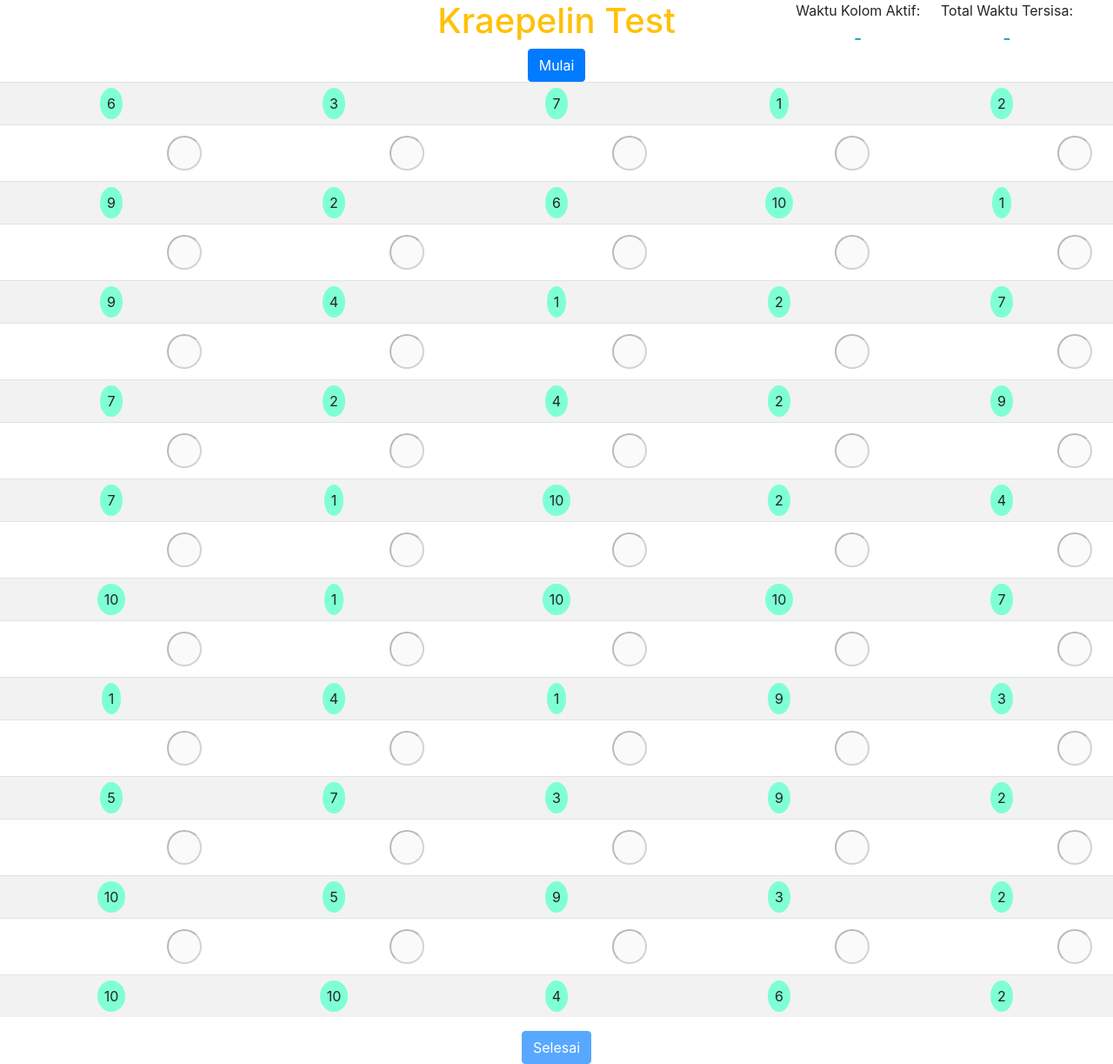
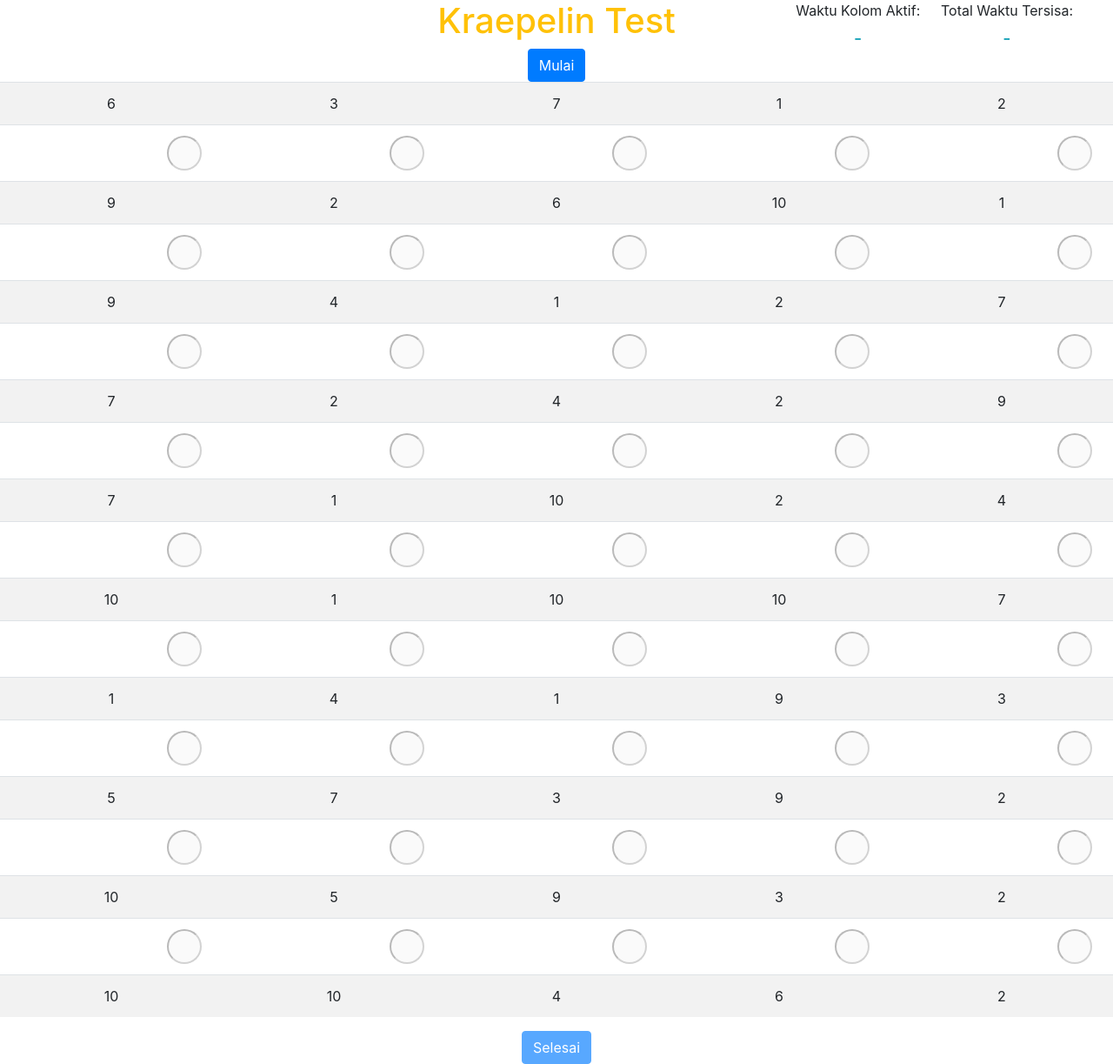
Before and after one commit to gamantha/kraepelin, a Flask app: page /test in a window 1280 px wide. Shown: the whole page at 87% size. Run offline with Flask 2, Linux system fonts and the light colour scheme; parts of the project's set-up code (start-up, migrations or seed data) failed here and were passed over; some libraries are stand-ins or nearby versions.

Commit message:
style tweak

```diff
--- a/static/css/styles.css
+++ b/static/css/styles.css
@@ -16,20 +16,12 @@ h1 {
 }
 
 .input-answer:focus {
-    box-shadow: 0 0 5px rgba(81, 203, 238, 1);
+    box-shadow: 0 0 20px rgba(81, 203, 238, 1);
     padding: 3px 0px 3px 3px;
     margin: 5px 1px 3px 0px;
     border: 1px solid rgba(81, 203, 238, 1);
 }
 
-.question-point {
-    padding: 8px;
-    text-align: center;
-    width: 40px;
-    height: 40px;
-    background-color: aquamarine;
-    border-radius: 50%;
-}
 
 .timer {
     width: 30%;
```
